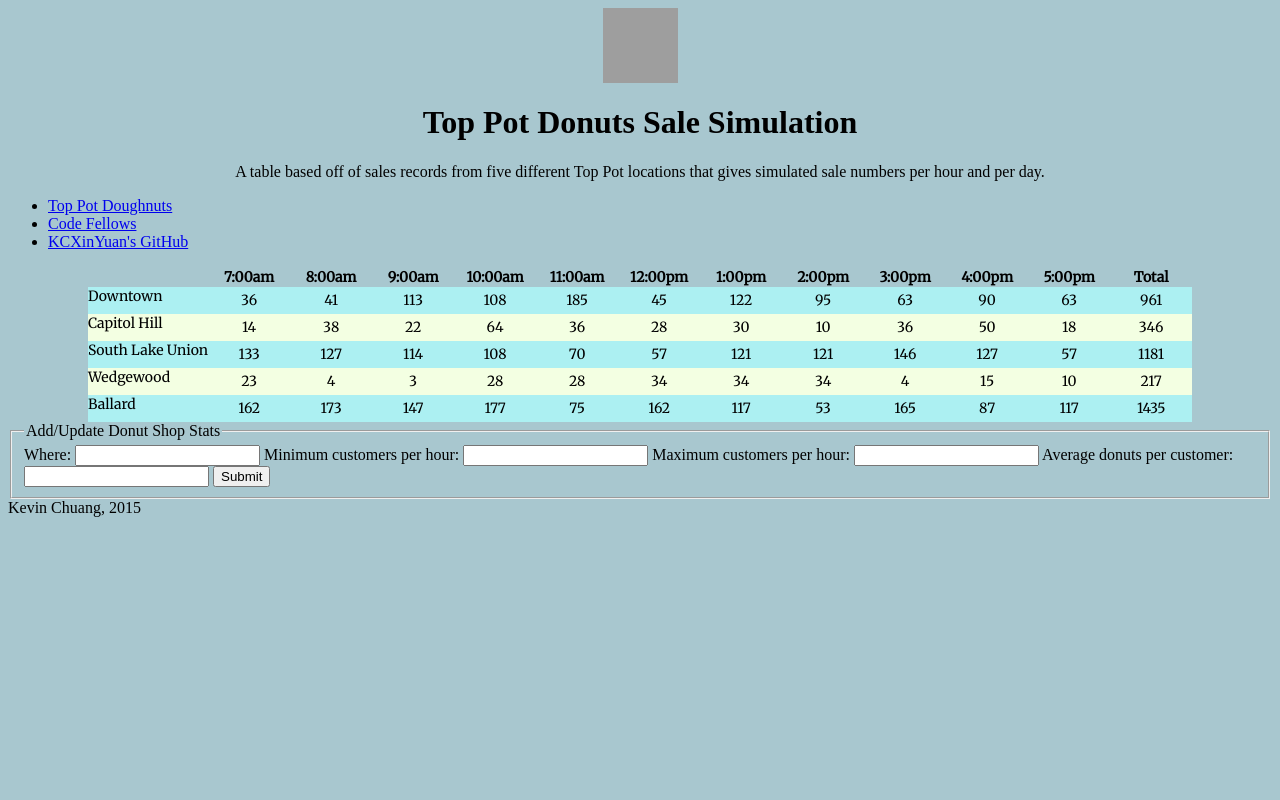
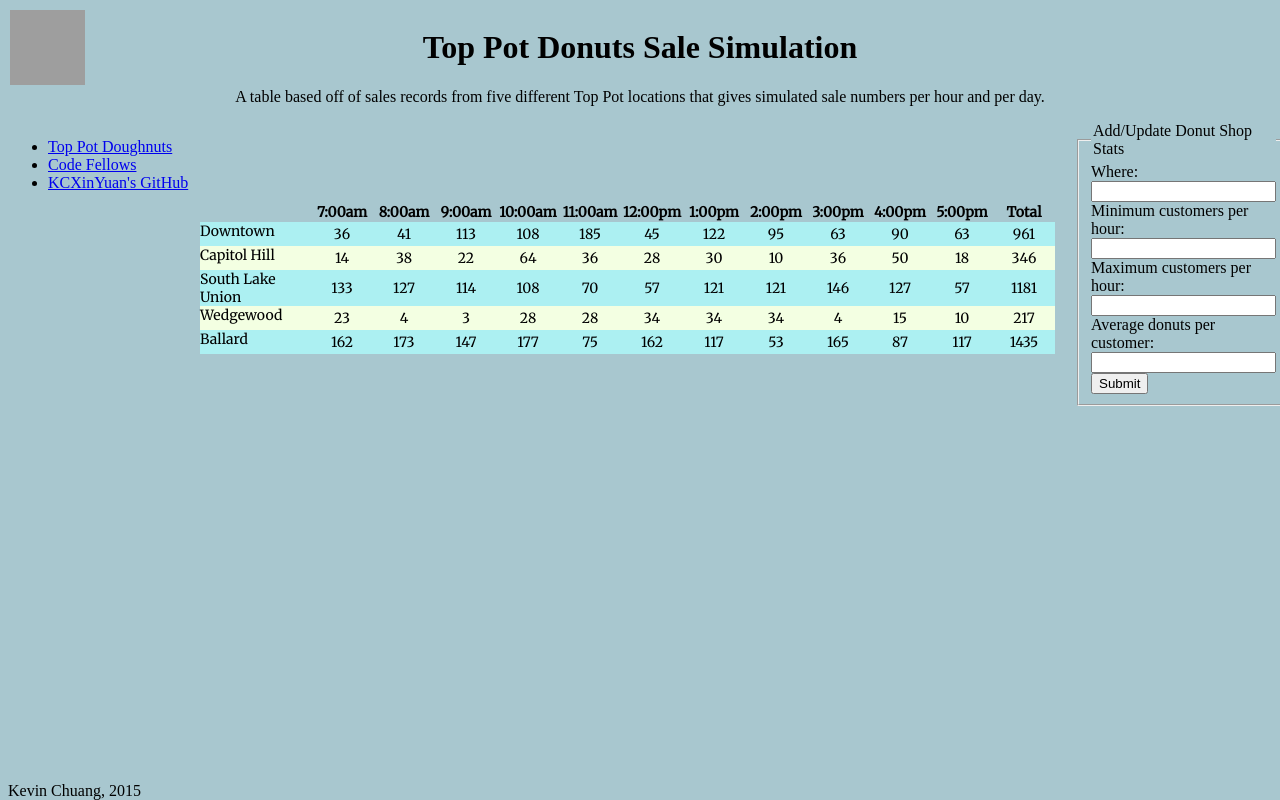
Before and after one commit to KCXinYuan/donut_shop, a plain HTML site: page index.html in a window 1280 px wide. Drawn offline with Linux system fonts and the light colour scheme; grey boxes are pictures that could not be loaded.

Commit message:
add flex styling and fixed,relative, and absolute positioning elements

```diff
--- a/style.css
+++ b/style.css
@@ -3,21 +3,16 @@ body {
   background-color: #A8C7CF;
 }
 
-h1 {
-  text-align: center;
+img {
+  display: inline;
+  margin-left: auto;
+  margin-right: auto;
+  position: absolute;
+  top: 10px;
+  left: 10px;
 }
 
-img {
-  display: block;
-  margin-left: auto;
-  margin-right: auto;
-}
-
-h2 {
-  text-align: center;
-}
-
-p {
+h1, h2, p {
   text-align: center;
 }
 
@@ -30,27 +25,49 @@ table {
 }
 
 td {
-  width: 80px;
-  height: 25px;
+  width: 60px;
+  height: 22px;
   text-align: center;
 }
 
-#downtown {
+tr {
+  background-color: #EB7F00;
+}
+
+#downtown, #southLakeUnion, #ballard{
   background-color: #ACF0F2;
 }
 
-#capitolHill {
+#capitolHill, #wedgewood{
   background-color: #F3FFE2;
 }
 
-#southLakeUnion {
-  background-color: #ACF0F2;
+.flex {
+  display: flex;
+  flex-direction: column;
 }
 
-#wedgewood {
-  background-color: #F3FFE2;
+.body {
+  display: flex;
+  flex: 150px;
 }
 
-#ballard {
-  background-color: #ACF0F2;
+#nav, #form {
+  flex: 0 0 12em;
 }
+
+footer {
+  position: fixed;
+  bottom: 0;
+  left: 10;
+}
+
+#form {
+  position: relative;
+  left:20px;
+}
+
+#main {
+  position: relative;
+  top: 80px;
+}
```
